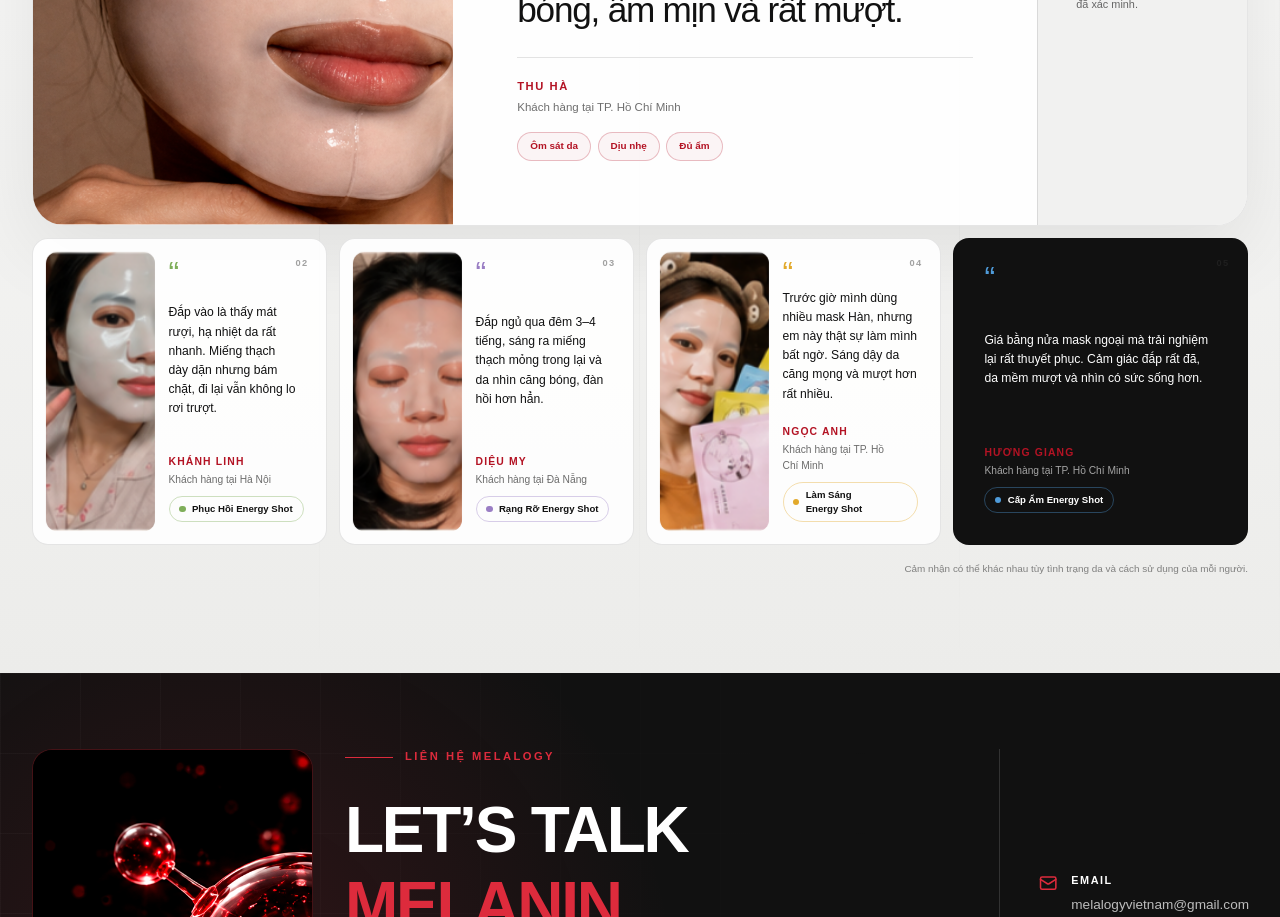
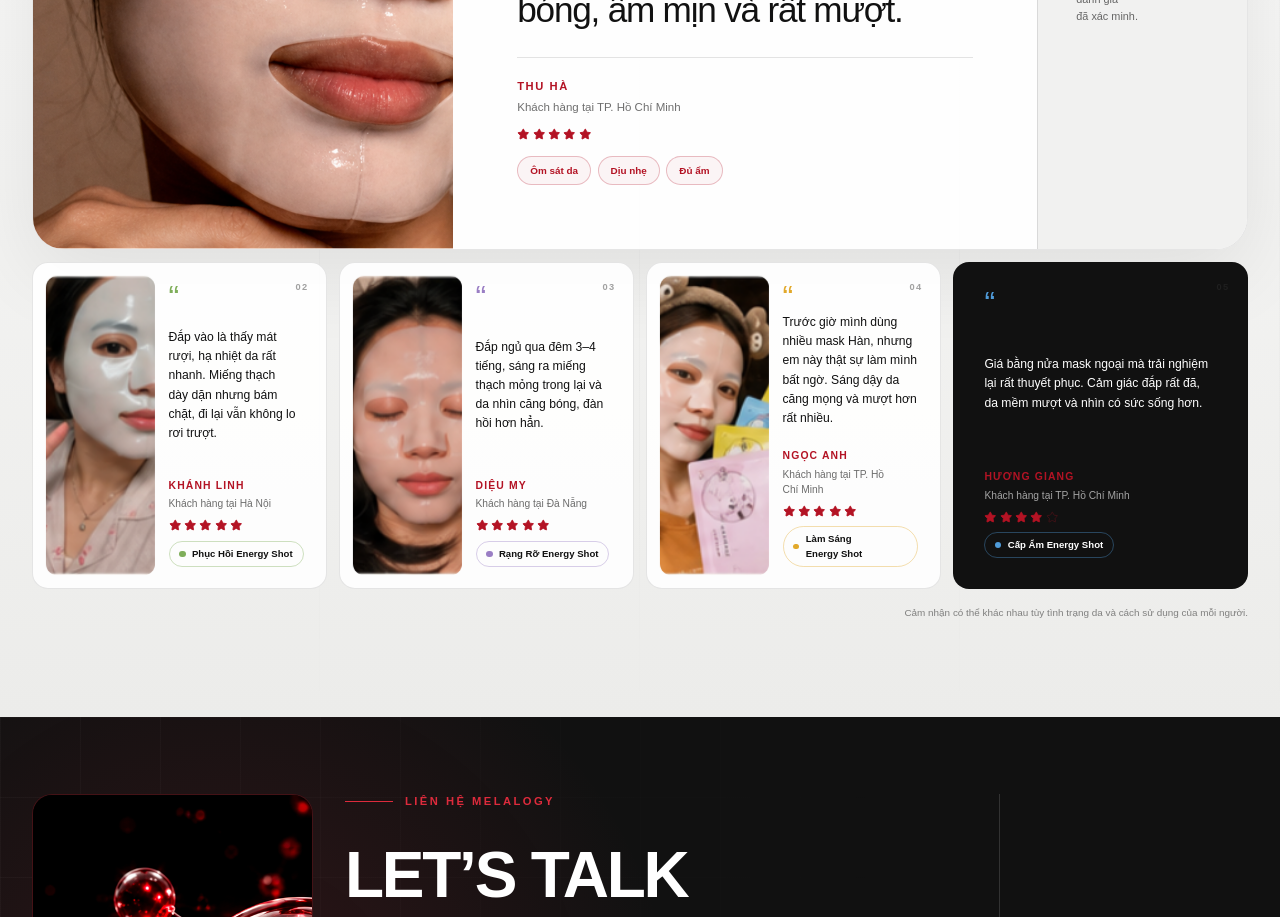
Before and after one commit to hellost3108/beauty-web-1, a Next.js app: page / in a window 1280 px wide. Shown: the part 5160-6077 px from the top of the page. Built offline with nearby package versions, Linux system fonts and the light colour scheme; a web font is replaced by a local one.

Commit message:
feat: show ratings on every review

```diff
--- a/src/components/melalogy/RealSkin.module.css
+++ b/src/components/melalogy/RealSkin.module.css
@@ -4,6 +4,32 @@
 
 .mobileProof {
   display: none;
+}
+
+.reviewStars {
+  display: flex;
+  gap: 0.18rem;
+  width: fit-content;
+  margin-top: 0.48rem;
+  color: var(--mlg-cherry);
+}
+
+.reviewStars svg {
+  width: 0.78rem;
+  height: 0.78rem;
+}
+
+.reviewStars svg[data-filled='true'] {
+  fill: currentColor;
+}
+
+.reviewStars svg[data-filled='false'] {
+  fill: transparent;
+  opacity: 0.3;
+}
+
+.leadStars {
+  margin-top: 0.75rem;
 }
 
 @media (max-width: 47.99rem) {
--- a/src/components/melalogy/RealSkin.tsx
+++ b/src/components/melalogy/RealSkin.tsx
@@ -70,6 +70,14 @@ const reviewSummary = { average: 4.8, verifiedCount: 'hơn 1.200' };
 
 type Review = (typeof reviews)[number];
 
+const ReviewStars = ({ value, className = '' }: { value: number; className?: string }) => (
+  <span className={`${styles.reviewStars} ${className}`.trim()} aria-hidden="true">
+    {Array.from({ length: 5 }).map((_, index) => (
+      <Star key={index} data-filled={index < value} strokeWidth={1.7} />
+    ))}
+  </span>
+);
+
 const ReviewCard = ({
   review,
   ordinal,
@@ -102,6 +110,7 @@ const ReviewCard = ({
       <div>
         <strong>{review.name}</strong>
         <em>{review.role}</em>
+        <ReviewStars value={review.stars} />
         <span className="mlg-review__sku">{review.sku} Energy Shot</span>
       </div>
     </div>
@@ -151,6 +160,7 @@ const RealSkin = () => (
             <strong>{lead.name}</strong>
             <span>{lead.role}</span>
           </div>
+          <ReviewStars value={lead.stars} className={styles.leadStars} />
           {lead.tags.length > 0 && (
             <ul className="mlg-pills">
               {lead.tags.map((tag) => (
```
